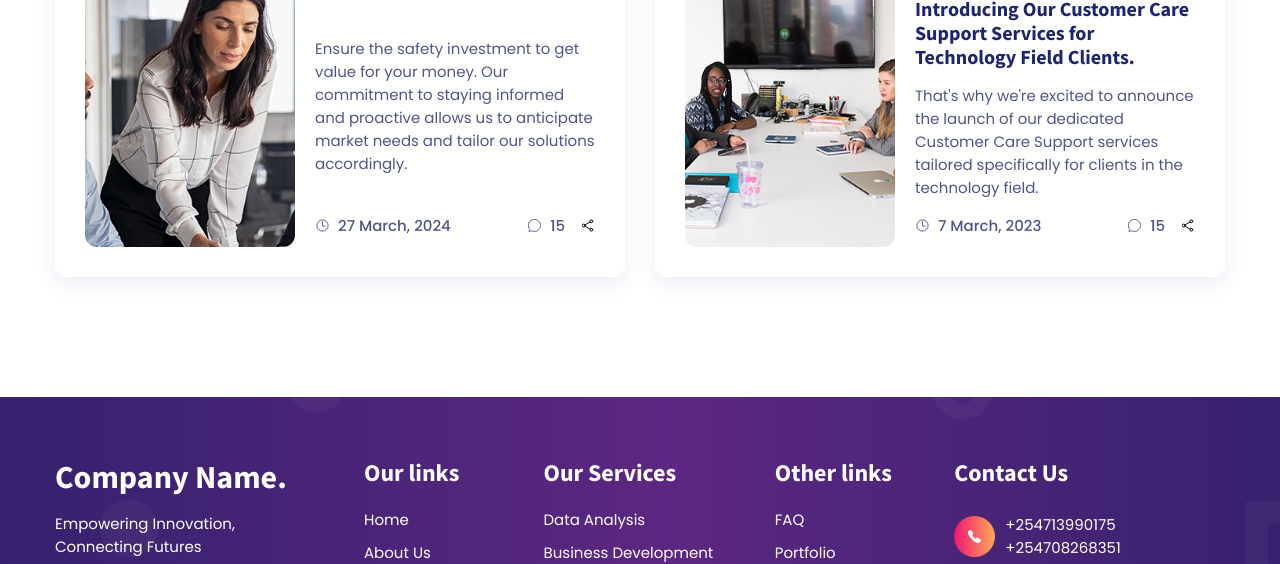
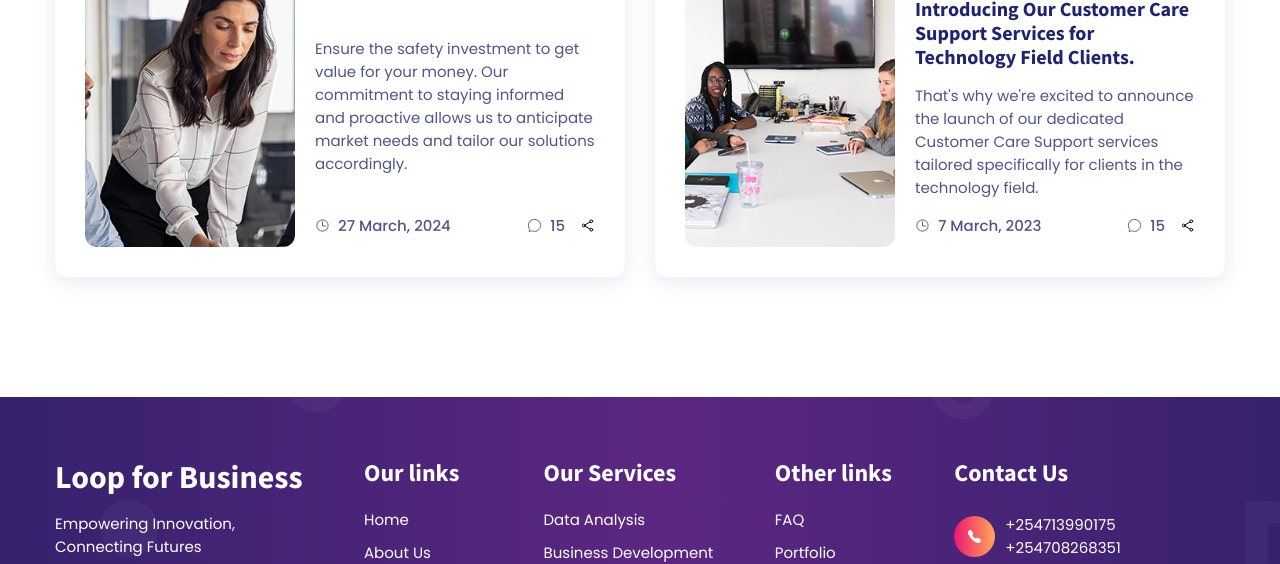
Before and after one commit to tarrus-001/kryptic, a plain HTML site: page index.html in a window 1280 px wide. Shown: the part 3310-3874 px from the top of the page. Drawn offline with nearby package versions, Linux system fonts and the light colour scheme.

Commit message:
Update index.html

```diff
--- a/index.html
+++ b/index.html
@@ -552,7 +552,7 @@
 
         <div class="footer-brand">
 
-          <a href="#" class="logo">Company Name.</a>
+          <a href="#" class="logo">Loop for Business</a>
 
           <p class="text">
             Empowering Innovation, Connecting Futures
```
